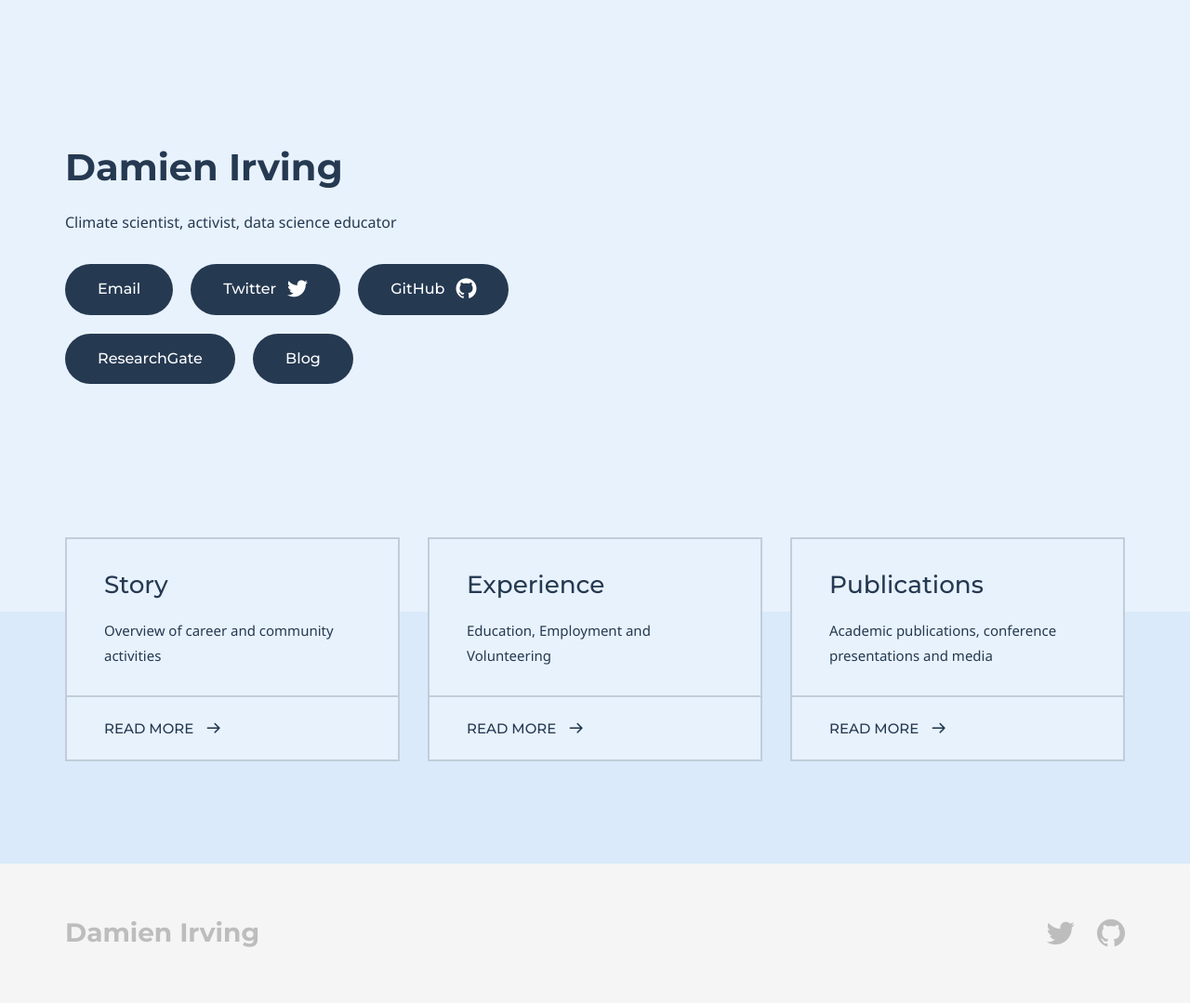
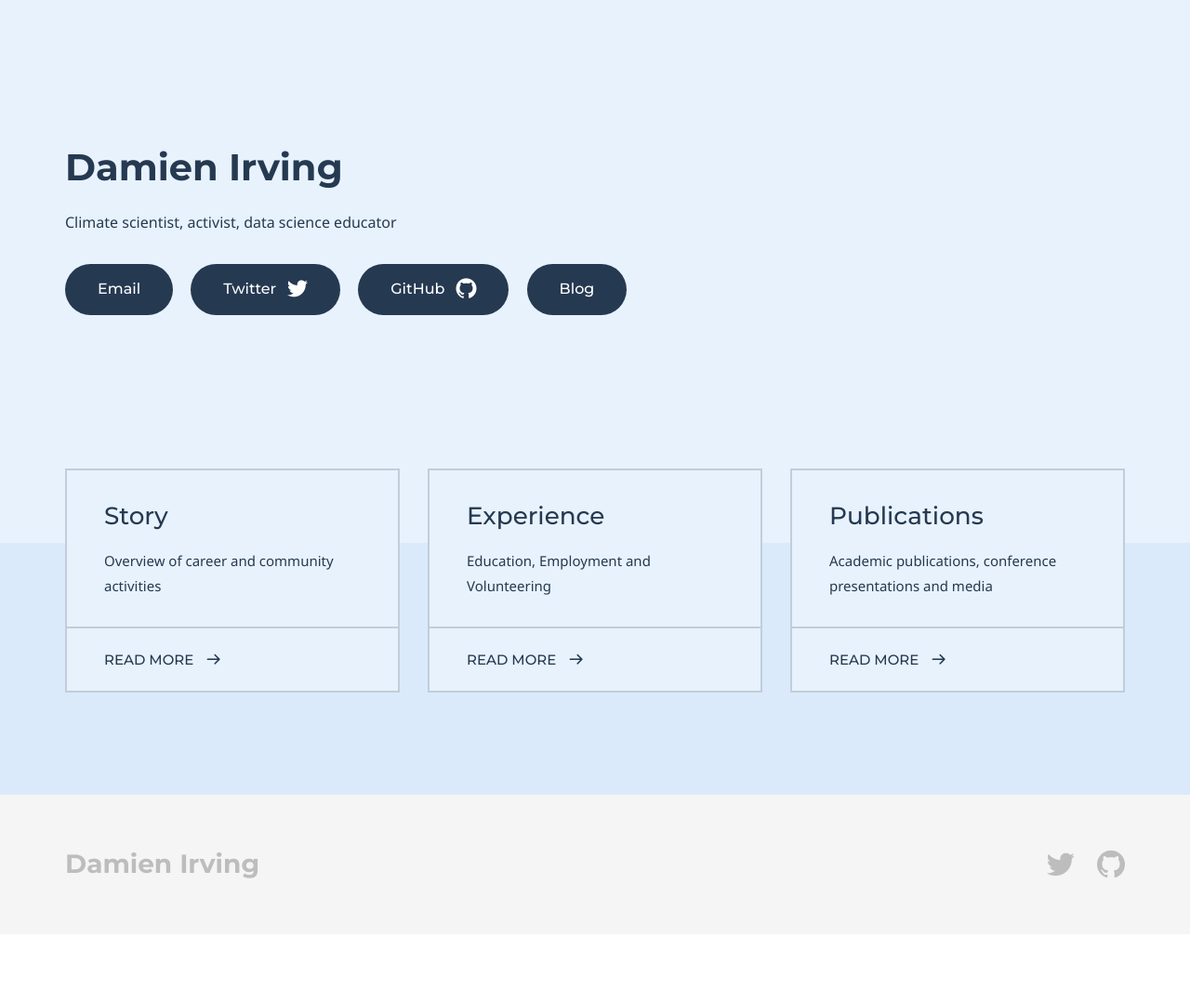
Before and after one commit to DamienIrving/damienirving.github.io, a Jekyll site: the page built from index.md, in a window 1280 px wide. Shown: the whole page at 93% size. Built offline with Jekyll 4.4.1, drawn with Linux system fonts in a browser that asks for light colours; some web fonts are replaced; after the commit the page ends 1005 px from its top, so only the background shows below that.

Commit message:
Moved ResearchGate

```diff
--- a/index.md
+++ b/index.md
@@ -18,9 +18,6 @@ buttons:
       icon: github
       url: 'https://github.com/DamienIrving'
       external_url: true
-    - content: ResearchGate
-      url: 'https://www.researchgate.net/profile/Damien_Irving'
-      external_url: true
     - content: Blog
       url: 'https://drclimate.wordpress.com/'
       external_url: true
```
Also changed, not shown: publications.md (+2 -1 lines).
